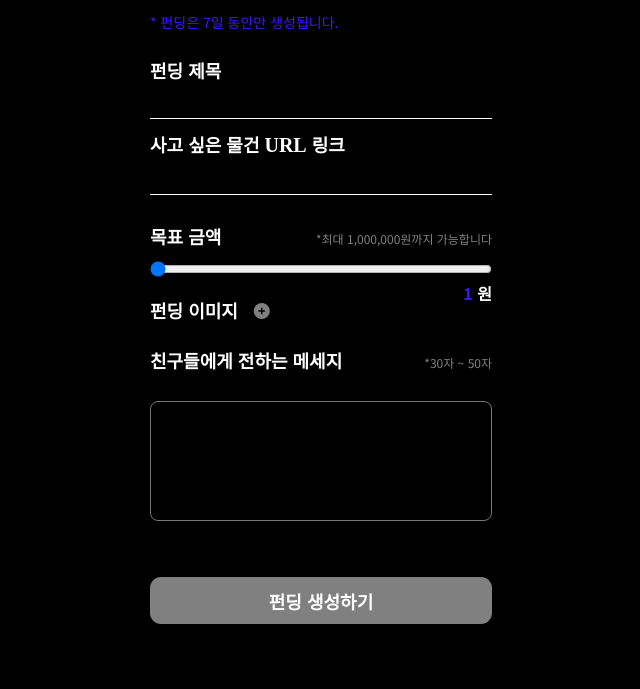
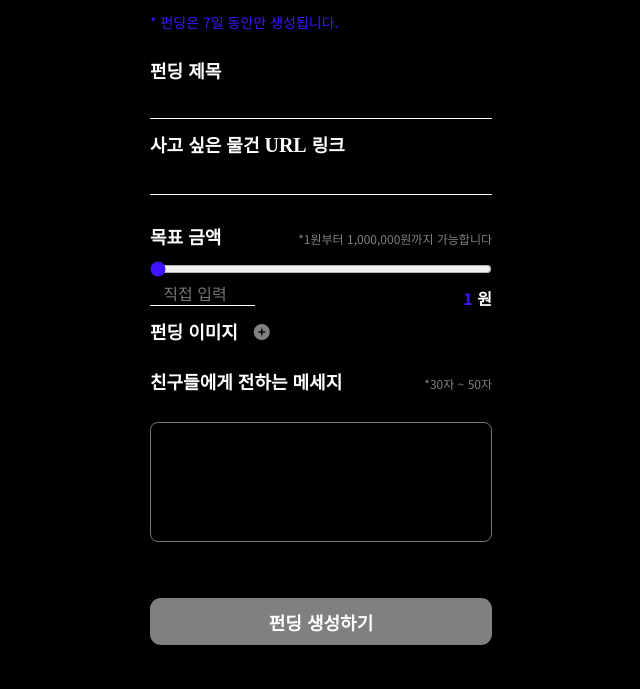
Before and after one commit to Jubroooo/BestBirthday, a Django app: page /create_funding/ in a window 1280 px wide. Shown: the part 111-800 px from the top of the page, without its empty margins (319-959 px from the left). Run offline with Django 5.2, Linux system fonts and the light colour scheme; a user stored in the database is signed in; tables that the repository leaves empty hold one stand-in row (values such as "Sample post"); some libraries are stand-ins or nearby versions; some web fonts are replaced.

Commit message:
[Minor] create_gift  음수값 넣을 때, create_funding 천단위, 직접입력 추가

```diff
--- a/server/static/css/fundings/create_funding.css
+++ b/server/static/css/fundings/create_funding.css
@@ -109,6 +109,7 @@ textarea {
     cursor: pointer;
     width: 100%;
     margin: var(--gutter16) 0 var(--gutter8);
+    accent-color: var(--BB_color_blue);
 }
 
 #price-display {
@@ -117,6 +118,7 @@ textarea {
 .right-price{
     position:absolute;
     right: 0;
+    bottom: 0;
 }
 .slider-container{
     position: relative;
@@ -140,3 +142,16 @@ textarea {
 .limit-funding{
     color:#808080;
 }
+
+.direct-input {
+    border: none;
+    border-bottom: 0.1rem solid var(--BB_color_white);
+    text-align: center;
+    background-color:transparent;
+    font-size: 1.6rem;
+    color: var(--BB_color_white)
+}
+
+.direct-input:focus {
+    outline: none; /* 기본 아웃라인 제거 */
+}
--- a/server/static/css/fundings/main.css
+++ b/server/static/css/fundings/main.css
@@ -143,7 +143,7 @@
 }
 
 .fa-solid ,.fa-circle-exclamation{
-     color:white
+     color:var(--BB_color_blue)
 }
 
 #alert-funding{
--- a/server/static/css/fundings/mypage_list.css
+++ b/server/static/css/fundings/mypage_list.css
@@ -45,7 +45,7 @@
     display:flex;
     position: relative;
     align-items: center;
-    margin-top: var(--gutter24);
+    margin: 4rem 0;
 
 }
 
--- a/server/templates/fundings/create_funding.html
+++ b/server/templates/fundings/create_funding.html
@@ -26,10 +26,11 @@
         <div class="wrapper-content-payment">
             <div class="limit-title">
                 <p class="notosans-bold-18">목표 금액</p>
-                <p class="notosans-regular-12 limit-funding">*최대 1,000,000원까지 가능합니다</p>
+                <p class="notosans-regular-12 limit-funding">*1원부터 1,000,000원까지 가능합니다</p>
             </div>
             <div class="slider-container">
                 <input type="range" id="price-slider" min="1" max="1000000" value="1" step="1">
+                <input type="number" id="direct-input" min="1" max="1000000" placeholder="직접 입력" class="direct-input"> <!--직접 입력 추가-->
                 <div class="right-price notosans-bold-16"><span id="price-display" class="notosans-bold-16">1</span> 원</div>
                 <input type="hidden" name="goal_price" id="goal-price" value="1">
             </div>
@@ -59,11 +60,29 @@
 <script>
     //슬라이더로 송금받을 금액 설정
     document.getElementById('price-slider').addEventListener('input', function(e) {
-        var price = e.target.value;
-        document.getElementById('price-display').textContent = price.toLocaleString(); // 금액을 천 단위로 구분하여 표시
+        // console.log(typeof e.target.value); =>string형임
+        var price = parseInt(e.target.value,10); //슬라이더 요소값을 가져와서 10진수 정수로 바꾼후
+        document.getElementById('price-display').textContent = price.toLocaleString('ko-KR'); // 정수를 천단위로 끊기는 문자열로 바꾸는 함수임
         document.getElementById('goal-price').value = price; // 서버로 전송될 hidden input의 값을 업데이트
     });
-
+    //직접 입력시
+    document.getElementById('direct-input').addEventListener('input', function(e) {
+    var directPrice = parseInt(e.target.value, 10); // 직접 입력된 값을 정수로 변환
+    if (!isNaN(directPrice) && directPrice >= 1 && directPrice <= 1000000) { // 값이 1~100만원 범위 확인
+        document.getElementById('price-slider').value = directPrice; // 슬라이더의 위치를 업데이트
+        document.getElementById('price-display').textContent = directPrice.toLocaleString('ko-KR'); // 화면에 표시되는 값 천단위로
+        document.getElementById('goal-price').value = directPrice; // 서버로 전송될 hidden input의 값을 업데이트
+    }
+    //음수 입력하거나 100만보다 큰 수 입력시 막아주는
+    document.getElementById("direct-input").addEventListener("input", function() {
+            let value = parseInt(this.value, 10);
+            if (value < 1) {
+                this.value = 1;
+            } else if (value > 1000000) {
+                this.value = 1000000;
+            }
+        });
+});
     //이미지 미리보기
     document.getElementById('photo-upload').addEventListener('change', function(event) {
         const reader = new FileReader();
--- a/server/templates/fundings/main.html
+++ b/server/templates/fundings/main.html
@@ -255,7 +255,7 @@
   window.onload = showModalBasedOnPreviousPage;
 
 
-
+  //1유저 1펀딩
   function showFundingMessage() {
   // 메시지 표시
   var messageDiv = document.getElementById('funding-exists-message');
```
